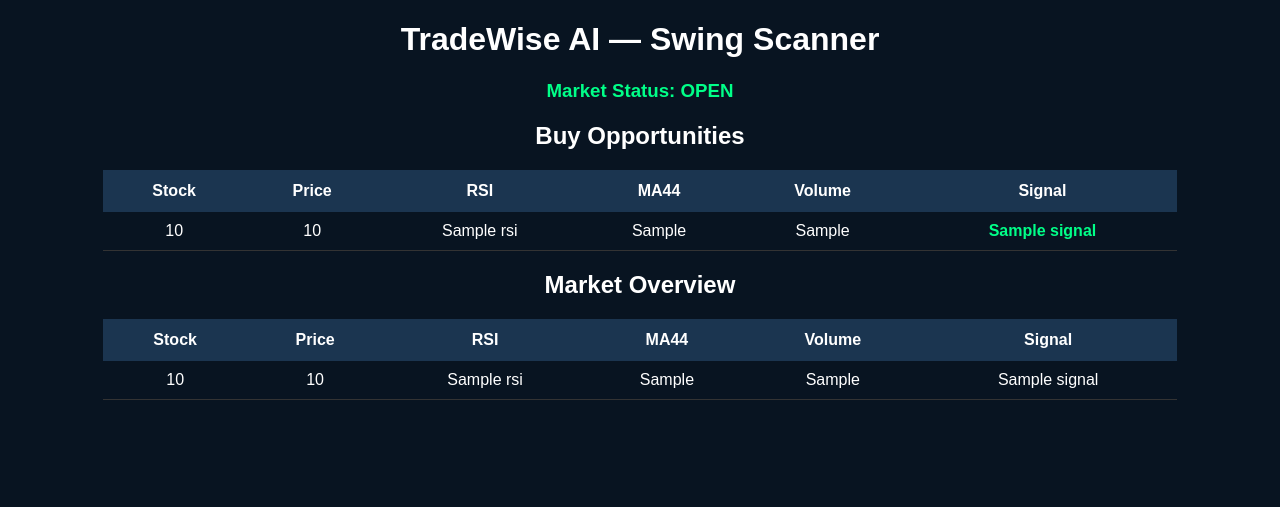
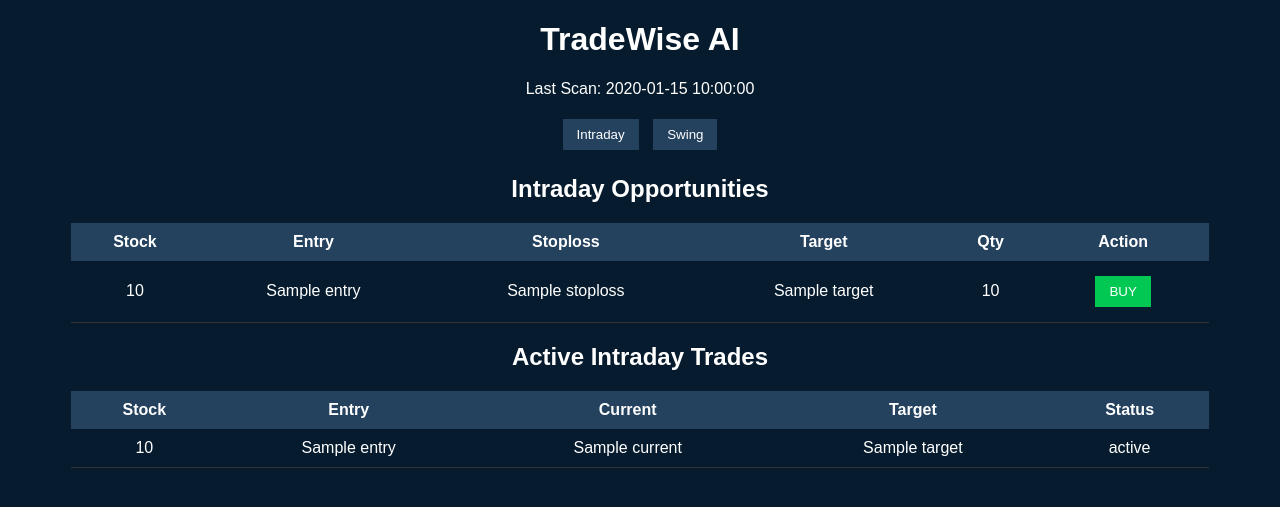
Before and after one commit to riyathenalearning/tradewise-ai, a Flask app: template templates/index.html in a window 1280 px wide. Shown: the top 507 px of the page. Run offline with Flask 3, Linux system fonts and the light colour scheme; the template is opened without the code that fills it: most values are stand-ins (such as "Sample title", 1, 10 or a date in 2020).

Commit message:
tradewise scanner

```diff
--- a/app.py
+++ b/app.py
@@ -1,219 +1,151 @@
-from flask import Flask, render_template_string
+from flask import Flask, render_template, request, redirect
 import yfinance as yf
 import pandas as pd
-import ta
-from datetime import datetime
-import pytz
+import datetime
 
 app = Flask(__name__)
 
-# Beginner friendly + popular NSE stocks
+capital = 5000
+
 stocks = [
-"SBIN.NS","IRFC.NS","NHPC.NS","SUZLON.NS","TATAMOTORS.NS",
-"YESBANK.NS","IDEA.NS","BHEL.NS","PFC.NS","HUDCO.NS",
-"IOC.NS","ONGC.NS","BANKBARODA.NS","PNB.NS","IDFCFIRSTB.NS",
-"ITC.NS","HDFCBANK.NS","INFY.NS","WIPRO.NS","TCS.NS"
+"IRFC.NS","RVNL.NS","SUZLON.NS","IDEA.NS","NHPC.NS",
+"IOC.NS","PFC.NS","RECLTD.NS","SAIL.NS","BHEL.NS",
+"YESBANK.NS","IDFCFIRSTB.NS","BANKINDIA.NS",
+"CANBK.NS","UCOBANK.NS","HUDCO.NS","IREDA.NS",
+"TATAMOTORS.NS","COALINDIA.NS","ONGC.NS"
 ]
 
-# ---------------------------------------
+active_intraday_trades = []
+active_swing_trades = []
 
-def get_market_status():
 
-    india = pytz.timezone("Asia/Kolkata")
-    now = datetime.now(india)
+def calculate_rsi(series, period=14):
 
-    if now.weekday() >= 5:
-        return "Market Closed (Weekend)"
+    delta = series.diff()
 
-    if now.hour < 9 or (now.hour == 9 and now.minute < 15):
-        return "Market Closed (Before Open)"
+    gain = delta.clip(lower=0)
+    loss = -delta.clip(upper=0)
 
-    if now.hour > 15 or (now.hour == 15 and now.minute > 30):
-        return "Market Closed (After Market)"
+    avg_gain = gain.rolling(period).mean()
+    avg_loss = loss.rolling(period).mean()
 
-    return "Market Open"
+    rs = avg_gain / avg_loss
 
-# ---------------------------------------
+    rsi = 100 - (100/(1+rs))
 
-def scan_stock(stock):
+    return rsi
 
-    try:
 
-        df = yf.download(stock, period="3mo", interval="1d")
+def calculate_vwap(df):
 
-        if df.empty:
-            return None
+    pv = (df["Close"] * df["Volume"]).cumsum()
+    vol = df["Volume"].cumsum()
 
-        df["Close"] = pd.to_numeric(df["Close"])
-        df["Volume"] = pd.to_numeric(df["Volume"])
+    return pv / vol
 
-        df["MA44"] = df["Close"].ewm(span=44).mean()
 
-        df["RSI"] = ta.momentum.RSIIndicator(df["Close"]).rsi()
+def scan_intraday():
 
-        df["AvgVolume"] = df["Volume"].rolling(20).mean()
-
-        df["VolumeRatio"] = df["Volume"] / df["AvgVolume"]
-
-        latest = df.iloc[-1]
-
-        price = float(latest["Close"])
-        rsi = float(latest["RSI"])
-        ma44 = float(latest["MA44"])
-        volume_ratio = float(latest["VolumeRatio"])
-
-        signal = "WAIT"
-
-        if price > ma44 and rsi > 55 and volume_ratio > 1.2:
-            signal = "BUY"
-
-        return {
-            "stock": stock.replace(".NS",""),
-            "price": round(price,2),
-            "rsi": round(rsi,2),
-            "ma44": round(ma44,2),
-            "volume": round(volume_ratio,2),
-            "signal": signal
-        }
-
-    except:
-        return None
-
-# ---------------------------------------
-
-@app.route("/")
-
-def home():
-
-    results = []
+    trades = []
 
     for stock in stocks:
 
-        data = scan_stock(stock)
+        try:
 
-        if data:
-            results.append(data)
+            df = yf.download(stock, period="2d", interval="5m", progress=False)
 
-    market = get_market_status()
+            if df.empty:
+                continue
 
-    html = """
+            df["RSI"] = calculate_rsi(df["Close"])
+            df["VWAP"] = calculate_vwap(df)
 
-    <html>
+            price = df["Close"].iloc[-1]
+            rsi = df["RSI"].iloc[-1]
+            vwap = df["VWAP"].iloc[-1]
 
-    <head>
+            avg_volume = df["Volume"].tail(10).mean()
+            current_volume = df["Volume"].iloc[-1]
 
-    <title>TradeWise AI</title>
+            if price < 500 and price > vwap and rsi > 55 and current_volume > avg_volume:
 
-    <style>
+                entry = round(price,2)
+                stoploss = round(price*0.985,2)
+                target = round(price*1.03,2)
 
-    body{
-    font-family: Arial;
-    background:#0f172a;
-    color:white;
-    padding:40px;
-    }
+                qty = int(capital/price)
 
-    h1{
-    color:#38bdf8;
-    }
+                trades.append({
+                    "stock":stock,
+                    "entry":entry,
+                    "stoploss":stoploss,
+                    "target":target,
+                    "qty":qty
+                })
 
-    table{
-    border-collapse:collapse;
-    width:100%;
-    margin-top:20px;
-    }
+        except:
+            continue
 
-    th,td{
-    padding:12px;
-    text-align:center;
-    border-bottom:1px solid #334155;
-    }
+    return trades
 
-    th{
-    background:#1e293b;
-    }
 
-    .buy{
-    background:#16a34a;
-    padding:6px 14px;
-    border-radius:6px;
-    }
+def scan_swing():
 
-    .wait{
-    background:#ef4444;
-    padding:6px 14px;
-    border-radius:6px;
-    }
+    trades = []
 
-    </style>
+    for stock in stocks:
 
-    </head>
+        try:
 
-    <body>
+            df = yf.download(stock, period="3mo", interval="1d", progress=False)
 
-    <h1>📈 TradeWise AI Scanner</h1>
+            if df.empty:
+                continue
 
-    <h3>Market Status : {{market}}</h3>
+            df["RSI"] = calculate_rsi(df["Close"])
 
-    <table>
+            price = df["Close"].iloc[-1]
+            rsi = df["RSI"].iloc[-1]
 
-    <tr>
+            ma50 = df["Close"].rolling(50).mean().iloc[-1]
 
-    <th>Stock</th>
-    <th>Price</th>
-    <th>RSI</th>
-    <th>44 EMA</th>
-    <th>Volume Boost</th>
-    <th>Signal</th>
+            if price > ma50 and rsi < 60 and price < 500:
 
-    </tr>
+                entry = round(price,2)
+                stoploss = round(price*0.95,2)
+                target = round(price*1.12,2)
 
-    {% for r in results %}
+                qty = int(capital/price)
 
-    <tr>
+                trades.append({
+                    "stock":stock,
+                    "entry":entry,
+                    "stoploss":stoploss,
+                    "target":target,
+                    "qty":qty
+                })
 
-    <td>{{r.stock}}</td>
-    <td>{{r.price}}</td>
-    <td>{{r.rsi}}</td>
-    <td>{{r.ma44}}</td>
-    <td>{{r.volume}}</td>
+        except:
+            continue
 
-    <td>
+    return trades
 
-    {% if r.signal=="BUY" %}
 
-    <span class="buy">BUY</span>
+@app.route("/")
+def home():
 
-    {% else %}
+    intraday = scan_intraday()
+    swing = scan_swing()
 
-    <span class="wait">WAIT</span>
+    time = datetime.datetime.now().strftime("%H:%M:%S")
 
-    {% endif %}
+    return render_template(
+        "index.html",
+        intraday_trades=intraday,
+        swing_trades=swing,
+        time=time
+    )
 
-    </td>
-
-    </tr>
-
-    {% endfor %}
-
-    </table>
-
-    {% if results|length == 0 %}
-
-    <p>No market data available right now.</p>
-
-    {% endif %}
-
-    </body>
-
-    </html>
-
-    """
-
-    return render_template_string(html,results=results,market=market)
-
-# ---------------------------------------
 
 if __name__ == "__main__":
-
-    app.run(debug=True)
+    app.run(host="0.0.0.0", port=5000, debug=True)
--- /dev/null
+++ b/static/sw.js
@@ -0,0 +1,3 @@
+self.addEventListener("install", e => {
+console.log("Service Worker installed")
+})
--- a/templates/index.html
+++ b/templates/index.html
@@ -1,29 +1,37 @@
 <!DOCTYPE html>
 <html>
+
 <head>
 
 <title>TradeWise AI</title>
 
-<meta http-equiv="refresh" content="30">
+<meta http-equiv="refresh" content="60">
 
 <style>
 
 body{
-background:#081421;
+background:#061c2e;
+color:white;
 font-family:Arial;
-color:white;
 text-align:center;
 }
 
+button{
+padding:8px 14px;
+margin:5px;
+cursor:pointer;
+}
+
 table{
+width:90%;
 margin:auto;
-width:85%;
 border-collapse:collapse;
+margin-top:20px;
 }
 
 th{
-background:#1b3550;
-padding:12px;
+background:#24415e;
+padding:10px;
 }
 
 td{
@@ -31,104 +39,91 @@ padding:10px;
 border-bottom:1px solid #333;
 }
 
-.buy{
-color:#00ff88;
-font-weight:bold;
+.tab{
+background:#24415e;
+color:white;
+border:none;
 }
 
-.sell{
-color:#ff4d4d;
-font-weight:bold;
-}
-
-.wait{
-color:#ffc107;
-}
-
-.marketopen{
-color:#00ff88;
-}
-
-.marketclosed{
-color:#ff4d4d;
+.buy{
+background:#00c853;
+border:none;
+color:white;
 }
 
 </style>
 
+<script>
+
+function showTab(tab){
+
+document.getElementById("intraday").style.display="none"
+document.getElementById("swing").style.display="none"
+
+document.getElementById(tab).style.display="block"
+
+}
+
+</script>
+
 </head>
+<link rel="manifest" href="/static/manifest.json">
 
+<script>
+if ('serviceWorker' in navigator) {
+navigator.serviceWorker.register('/static/sw.js')
+}
+</script>
 <body>
 
-<h1>TradeWise AI — Swing Scanner</h1>
+<h1>TradeWise AI</h1>
 
-<h3 class="{{ 'marketopen' if market_status=='OPEN' else 'marketclosed' }}">
-Market Status: {{market_status}}
-</h3>
+<p>Last Scan: {{time}}</p>
 
-<p>{{message}}</p>
+<button class="tab" onclick="showTab('intraday')">Intraday</button>
+<button class="tab" onclick="showTab('swing')">Swing</button>
 
-<h2>Buy Opportunities</h2>
 
-{% if buy_stocks|length == 0 %}
+<!-- INTRADAY TAB -->
 
-<p>No strong swing trade signals currently.</p>
+<div id="intraday">
 
-{% else %}
+<h2>Intraday Opportunities</h2>
 
 <table>
 
 <tr>
 <th>Stock</th>
-<th>Price</th>
-<th>RSI</th>
-<th>MA44</th>
-<th>Volume</th>
-<th>Signal</th>
+<th>Entry</th>
+<th>Stoploss</th>
+<th>Target</th>
+<th>Qty</th>
+<th>Action</th>
 </tr>
 
-{% for stock in buy_stocks %}
-
-<tr>
-<td>{{stock.stock}}</td>
-<td>{{stock.price}}</td>
-<td>{{stock.rsi}}</td>
-<td>{{stock.ma44}}</td>
-<td>{{stock.volume_ratio}}</td>
-<td class="buy">{{stock.signal}}</td>
-</tr>
-
-{% endfor %}
-
-</table>
-
-{% endif %}
-
-
-<h2>Market Overview</h2>
-
-<table>
-
-<tr>
-<th>Stock</th>
-<th>Price</th>
-<th>RSI</th>
-<th>MA44</th>
-<th>Volume</th>
-<th>Signal</th>
-</tr>
-
-{% for stock in stocks %}
+{% for t in intraday_trades %}
 
 <tr>
 
-<td>{{stock.stock}}</td>
-<td>{{stock.price}}</td>
-<td>{{stock.rsi}}</td>
-<td>{{stock.ma44}}</td>
-<td>{{stock.volume_ratio}}</td>
+<td>{{t.stock}}</td>
+<td>{{t.entry}}</td>
+<td>{{t.stoploss}}</td>
+<td>{{t.target}}</td>
+<td>{{t.qty}}</td>
 
-<td class="{{stock.signal|lower}}">
-{{stock.signal}}
+<td>
+
+<form action="/buy_intraday" method="post">
+
+<input type="hidden" name="stock" value="{{t.stock}}">
+<input type="hidden" name="entry" value="{{t.entry}}">
+<input type="hidden" name="stoploss" value="{{t.stoploss}}">
+<input type="hidden" name="target" value="{{t.target}}">
+
+<button class="buy">BUY</button>
+
+</form>
+
 </td>
 
 </tr>
@@ -137,5 +132,115 @@ Market Status: {{market_status}}
 
 </table>
 
+<h2>Active Intraday Trades</h2>
+
+<table>
+
+<tr>
+<th>Stock</th>
+<th>Entry</th>
+<th>Current</th>
+<th>Target</th>
+<th>Status</th>
+</tr>
+
+{% for t in active_intraday_trades %}
+
+<tr>
+
+<td>{{t.stock}}</td>
+<td>{{t.entry}}</td>
+<td>{{t.current}}</td>
+<td>{{t.target}}</td>
+<td>{{t.status}}</td>
+
+</tr>
+
+{% endfor %}
+
+</table>
+
+</div>
+
+
+<!-- SWING TAB -->
+
+<div id="swing" style="display:none">
+
+<h2>Swing Opportunities</h2>
+
+<table>
+
+<tr>
+<th>Stock</th>
+<th>Entry</th>
+<th>Stoploss</th>
+<th>Target</th>
+<th>Qty</th>
+<th>Action</th>
+</tr>
+
+{% for t in swing_trades %}
+
+<tr>
+
+<td>{{t.stock}}</td>
+<td>{{t.entry}}</td>
+<td>{{t.stoploss}}</td>
+<td>{{t.target}}</td>
+<td>{{t.qty}}</td>
+
+<td>
+
+<form action="/buy_swing" method="post">
+
+<input type="hidden" name="stock" value="{{t.stock}}">
+<input type="hidden" name="entry" value="{{t.entry}}">
+<input type="hidden" name="stoploss" value="{{t.stoploss}}">
+<input type="hidden" name="target" value="{{t.target}}">
+
+<button class="buy">BUY</button>
+
+</form>
+
+</td>
+
+</tr>
+
+{% endfor %}
+
+</table>
+
+<h2>Active Swing Trades</h2>
+
+<table>
+
+<tr>
+<th>Stock</th>
+<th>Entry</th>
+<th>Current</th>
+<th>Target</th>
+<th>Status</th>
+</tr>
+
+{% for t in active_swing_trades %}
+
+<tr>
+
+<td>{{t.stock}}</td>
+<td>{{t.entry}}</td>
+<td>{{t.current}}</td>
+<td>{{t.target}}</td>
+<td>{{t.status}}</td>
+
+</tr>
+
+{% endfor %}
+
+</table>
+
+</div>
+
 </body>
+
 </html>
```
Also changed, not shown: static/manifest.json (added).
